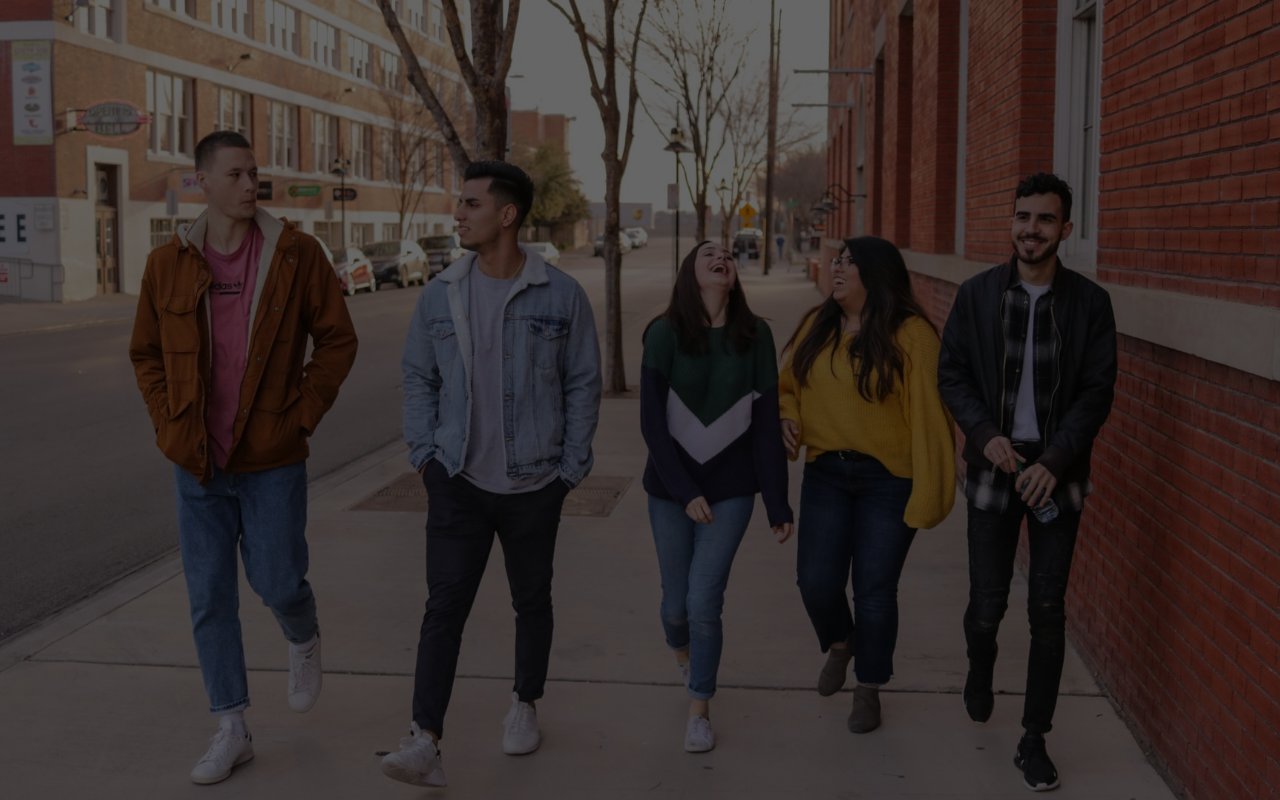
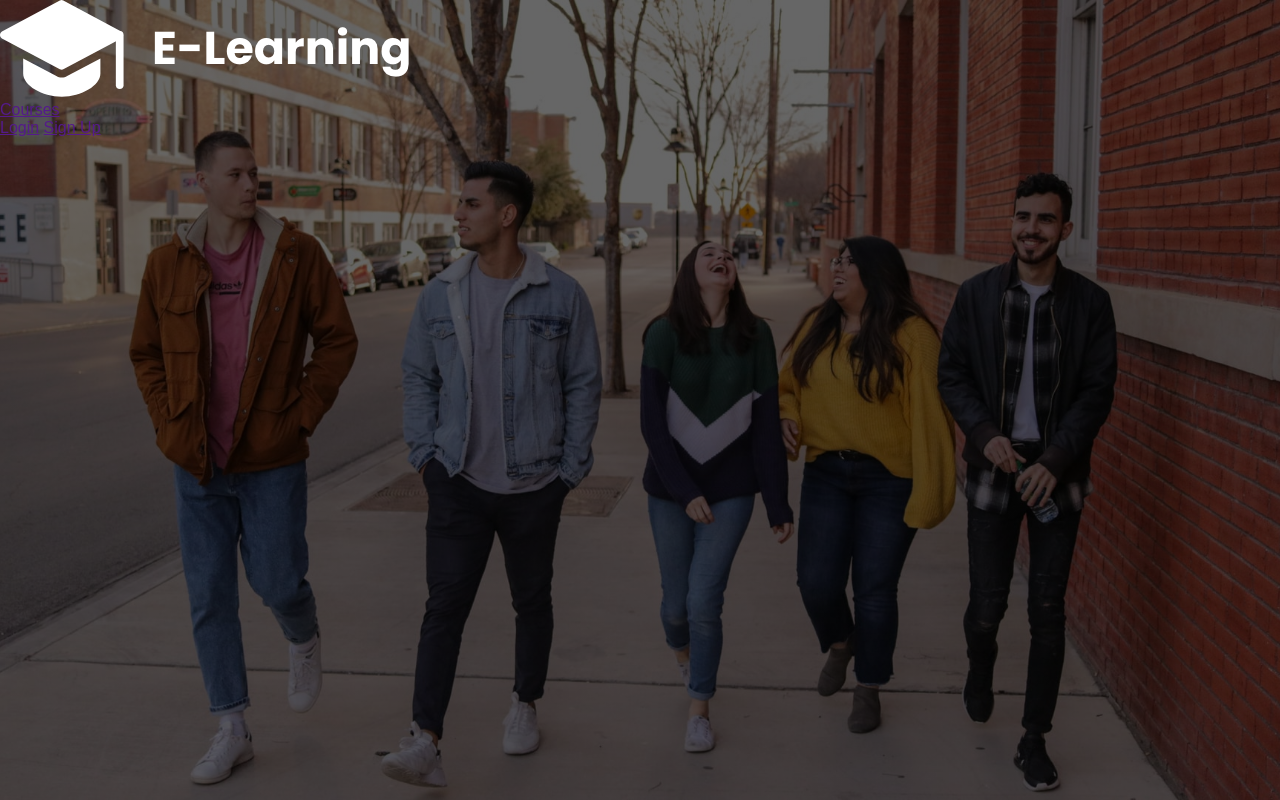
Before and after one commit to IsaacCavallaro/simpleDesign, a plain HTML site: page index.html in a window 1280 px wide. Drawn offline with Linux system fonts and the light colour scheme.

Commit message:
Adding logo and nav links

```diff
--- a/index.html
+++ b/index.html
@@ -9,7 +9,18 @@
 </head>
 <body>
     <div class="container">
-
+        <nav>
+            <div class="nav-logo">
+                <img src="images/logo.png" alt="logo">
+            </div>
+            <div class="nav-links">
+                <a href="">Courses</a>
+                <div>
+                    <a href="">Login</a>
+                    <a href="">Sign Up</a>
+                </div>
+            </div>
+        </nav>
     </div>
 
 </body>
```
